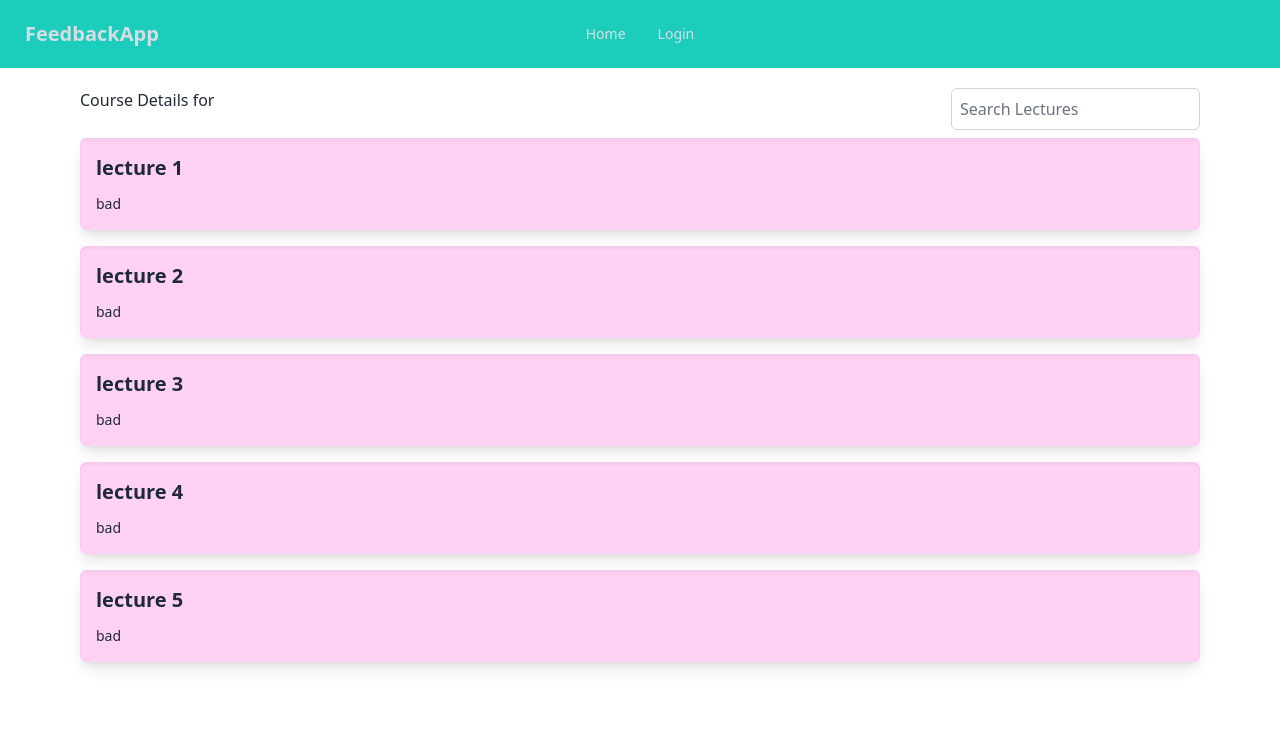
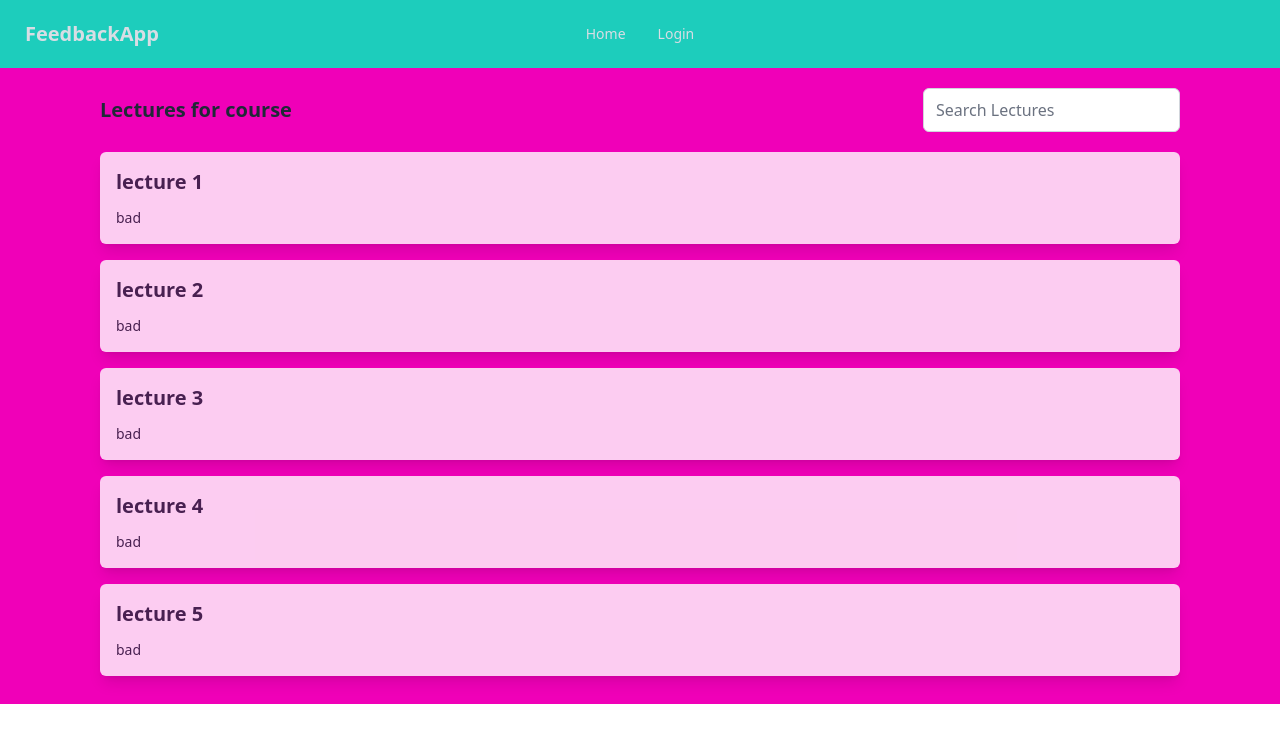
Before and after one commit to snamnna/Feedback-app, a React (Vite) app in the folder Client/: page /courses/1 in a window 1280 px wide. Shown: the top 742 px of the page. Built offline with nearby package versions, Linux system fonts and the light colour scheme; no server answers; sample sign-in values are in the browser's storage.

Commit message:
luennot placeolderilla ja koitettu aloittaa enrollmenttia

```diff
--- a/Client/src/Pages/CourseDetails/CourseDetails.jsx
+++ b/Client/src/Pages/CourseDetails/CourseDetails.jsx
@@ -4,6 +4,8 @@ import { useParams } from "react-router";
 import { useNavigate } from "react-router-dom";
 import PropTypes from "prop-types";
 import LectureCard from "./components/LectureCard";
+import { useSelector } from "react-redux";
+import courseService from "../../services/courseService";
 
 const placeholderLectures = [
   {
@@ -33,14 +35,13 @@ const placeholderLectures = [
   },
 ];
 
-//TODO: perustiedot kurssista nätisti esille: nimi, kurssin ohjaaja(?) jne
-// Request enrollment jos ei ole mukana kurssilla.
-
 const CourseDetails = () => {
   const { courseId } = useParams();
   const [course, setCourse] = useState({});
   const { data, error, isLoading } = useGetCourseByIdQuery(courseId);
   const [search, setSearch] = useState("");
+  const [enrollmentStatus, setEnrollmentStatus] = useState("APPROVED"); //VÄLIAIKASESTI APPROVED TÄÄLLÄ KUN EI VIELÄ TOIMI
+  const token = useSelector((state) => state.auth.token);
 
   //TODO: hae kurssista luennot ja filtteröi ne / laita ne esille
 
@@ -51,18 +52,38 @@ const CourseDetails = () => {
   useEffect(() => {
     if (data) {
       console.log(data);
-      const { course } = data;
+      const { course, courseEnrollment } = data;
       setCourse(course);
+
+      //Yritystä enrollmentstatuksen hakuun.Pitäskö pystyä hakee tokenilla vrt userId jos ei, mitenhän saan käyttöön userid
+      const findEnrollmentStatus = courseEnrollment.find(
+        (enrollment) => enrollment.user.id === token
+      );
+      //jos kurssin ilmottautumisista löytyy käyttäjä lisätään status
+      if (findEnrollmentStatus) {
+        setEnrollmentStatus(enrollmentStatus.status);
+      }
     }
   }, [data]);
 
+  const handleEnroll = async (e) => {
+    e.preventDefault();
+    const enroll = await courseService.courseEnrollment(course.id, token);
+    console.log("enroll");
+    //TODO: joku viesti et on tehty pyyntö ja sit joku systeemi et ei voi pyytää montaa kertaa et pääsis kurssille
+  };
+
+  //jos Enrollmentstatus on approved näytetään kurssin luennot
+  if (enrollmentStatus === "APPROVED") {
     return (
-    <div>
-      <div className="flex justify-between mx-20 mt-5">
-        <h1> Course Details for {course.name}</h1>
-
+      <div className="bg-secondary p-5">
+        <div className="flex justify-between mx-20 ">
+          <h1 className="my-2 text-xl font-bold">
+            {" "}
+            Lectures for course {course.name}
+          </h1>
           <input
-          className="p-2 border border-gray-300 rounded-md"
+            className="border border-gray-300 rounded-md"
             type="text"
             placeholder="Search Lectures"
             value={search}
@@ -70,6 +91,22 @@ const CourseDetails = () => {
           />
         </div>
         <LectureList lectures={filterLectures} />
+      </div>
+    );
+  }
+  return (
+    <div className="mx-10 my-20">
+      <div className="text-center my-30 max-w-full max-h-xl bg-secondary-content rounded-md p-5 shadow-md">
+        <h1 className="my-2 text-3xl font-bold">Details for {course.name}</h1>
+        <p className="my-2 mx-5">
+          {" "}
+          tähän tulee tekstiä kun hommat toimii
+          {course.description}
+        </p>
+        <button onClick={() => handleEnroll()} className="btn btn-primary my-2">
+          Request to join the course
+        </button>
+      </div>
     </div>
   );
 };
@@ -83,7 +120,7 @@ const LectureList = ({ lectures }) => {
 
   return (
     <div>
-      <ul className="flex flex-col max-w-10xl">
+      <ul className="flex flex-col mt-3">
         {lectures.map((lecture) => (
           <li
             className="mx-20"
--- a/Client/src/Pages/CourseDetails/components/LectureCard.jsx
+++ b/Client/src/Pages/CourseDetails/components/LectureCard.jsx
@@ -9,7 +9,7 @@ const LectureCard = ({ lecture }) => {
       data-testid="lecture-card"
     >
       <div
-        className="card-body rounded bg-secondary-content shadow-inner"
+        className="card-body rounded bg-base-100 shadow-md opacity-80"
         data-testid="lecture-card-body"
       >
         <h2 className="card-title">{lecture.name}</h2>
```
Lines whose indentation alone changed are shown as unchanged.
